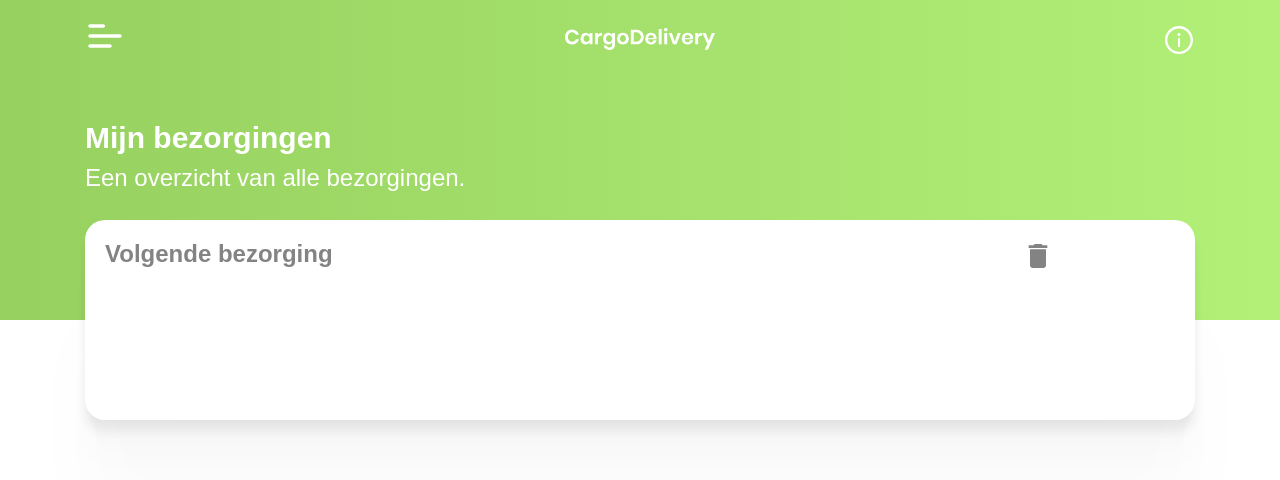
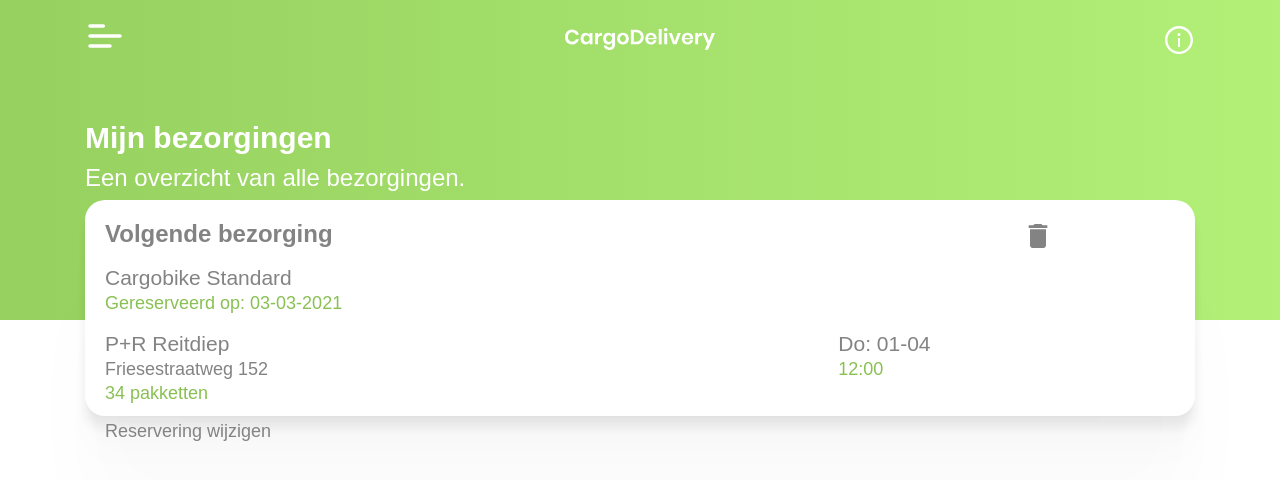
Before and after one commit to ajnjanssen/cargobike, a React (Create React App) app in the folder cargobike/: page / in a window 1280 px wide. Shown: the top 480 px of the page. Built offline with nearby package versions, Linux system fonts and the light colour scheme.

Commit message:
Card changes
Card toevoegingen

```diff
--- a/cargobike/src/Header.css
+++ b/cargobike/src/Header.css
@@ -1,5 +1,5 @@
 .Header {
-    margin-bottom: -100px;
+    margin-bottom: -120px;
 }
 
 .Header_bg {
--- a/cargobike/src/OndReservering.css
+++ b/cargobike/src/OndReservering.css
@@ -5,12 +5,60 @@
     color: #838383;
 }
 
+.Cargobike_type_title {
+    font-family: 'Poppins', sans-serif;
+    font-weight: 500;
+    font-size: 21px;
+    color: #838383;
+    margin-bottom: 3px;
+}
+
+.Cargobike_res_date {
+    font-family: 'Poppins', sans-serif;
+    font-weight: 400;
+    font-size: 18px;
+    color: #88C053;
+}
+
+.Cargobike_res_adress {
+    font-family: 'Poppins', sans-serif;
+    font-weight: 400;
+    font-size: 18px;
+    color: #838383;
+    margin-bottom: 3px;
+}
+
+.Cargobike_res_wijzigen {
+    font-family: 'Poppins', sans-serif;
+    font-weight: 400;
+    font-size: 18px;
+    color: #838383;
+    margin-bottom: 3px;
+    margin-top: 0.5rem;
+}
+
+.Cargobike_res_pak {
+    font-family: 'Poppins', sans-serif;
+    font-weight: 400;
+    font-size: 18px;
+    color: #88C053;
+}
+
+.Cargobike_res_details {
+    margin-top: 0.5rem;
+}
+
+.Cargobike_type_det {
+    margin-top: 0.5rem;
+}
+
 .Card_First_Delivery {
     padding: 20px;
     border-radius: 20px;
-    height: 25vh;
+    height: 27vh;
     background-color: white;
 }
+
 
 .box {
     box-shadow:
--- a/cargobike/src/OndReservering.js
+++ b/cargobike/src/OndReservering.js
@@ -13,6 +13,7 @@ function OndReservering() {
              <Container>
              <div className="Card_First_Delivery box">
          <Row>
+
              <Col xs={10}>
                      <h1 className="Card_title">Volgende bezorging</h1>
                </Col>
@@ -21,6 +22,26 @@ function OndReservering() {
                       <MdDelete />
                      </IconContext.Provider>
                </Col>
+
+               <Col xs={10} className="Cargobike_type_det">
+                     <h1 className="Cargobike_type_title">Cargobike Standard</h1>
+                     <h2 className="Cargobike_res_date">Gereserveerd op: 03-03-2021</h2>
+               </Col>
+
+               <Col xs={8} className="Cargobike_res_details">
+                     <h1 className="Cargobike_type_title">P+R Reitdiep</h1>
+                     <h2 className="Cargobike_res_adress">Friesestraatweg 152</h2>
+                     <h3 className="Cargobike_res_pak">34 pakketten</h3>
+               </Col>
+               <Col xs={4} className="Cargobike_res_details">
+                     <h1 className="Cargobike_type_title">Do: 01-04</h1>
+                     <h2 className="Cargobike_res_date">12:00</h2>
+               </Col>
+
+               <Col xs={8}>
+                     <h1 className="Cargobike_res_wijzigen">Reservering wijzigen</h1>
+               </Col>
+
             </Row>
             </div>
         </Container>
```
